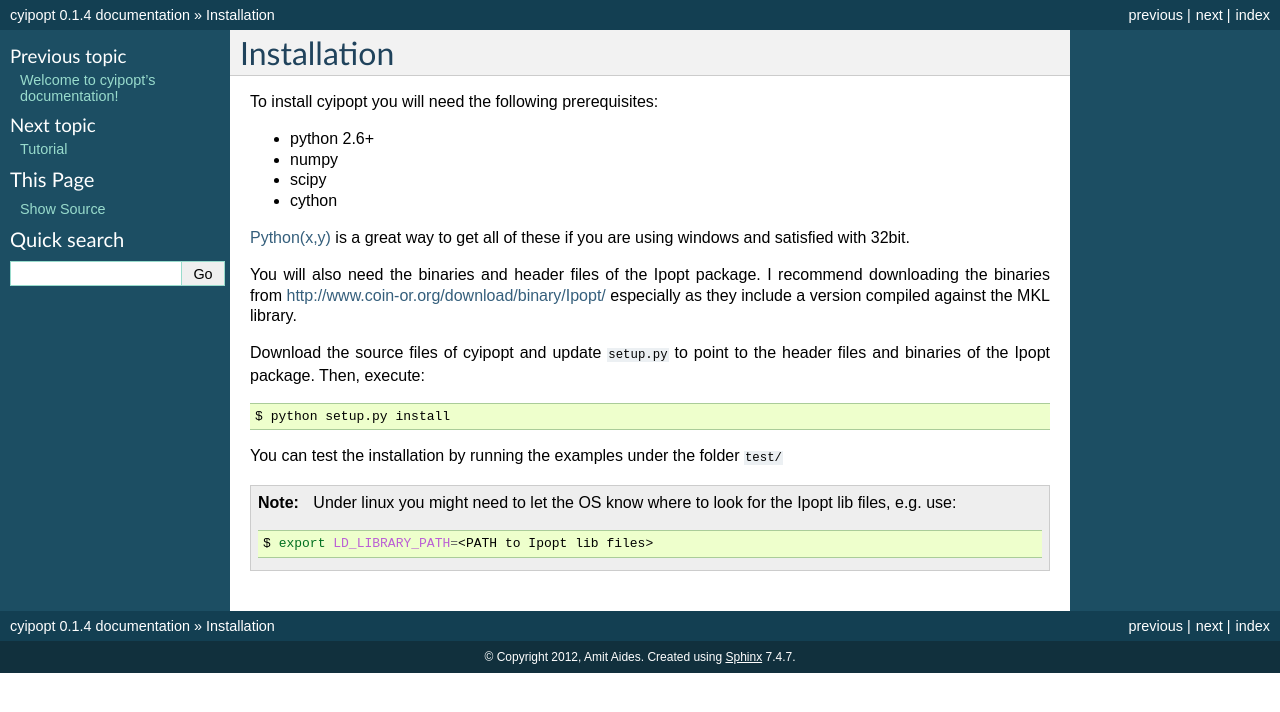
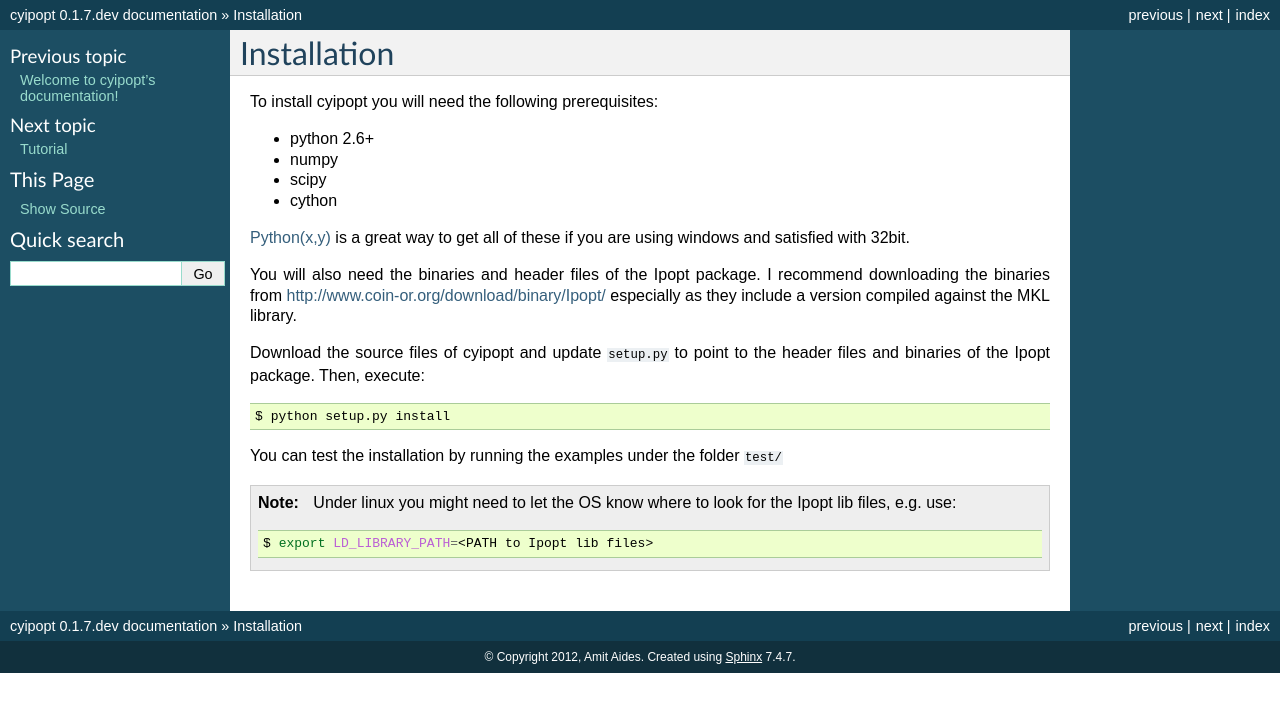
Before and after one commit to mechmotum/cyipopt, a Sphinx documentation site: the page built from doc/source/install.rst, in a window 1280 px wide. Shown: the top 712 px of the page. Built offline with Sphinx 7.4.7, drawn with Linux system fonts in a browser that asks for light colours; formulas are drawn with MathJax 3.

Commit message:
Set the version to development as per PEP 440.

```diff
--- a/doc/source/conf.py
+++ b/doc/source/conf.py
@@ -49,9 +49,9 @@ copyright = u'2012, Amit Aides'
 # built documents.
 #
 # The short X.Y version.
-version = '0.1.4'
+version = '0.1.7'
 # The full version, including alpha/beta/rc tags.
-release = '0.1.4'
+release = '0.1.7.dev'
 
 # The language for content autogenerated by Sphinx. Refer to documentation
 # for a list of supported languages.
--- a/setup.py
+++ b/setup.py
@@ -21,7 +21,7 @@ import six
 
 
 PACKAGE_NAME = 'ipopt'
-VERSION = '0.1.6'
+VERSION = '0.1.7.dev'
 DESCRIPTION = 'A Cython wrapper to the IPOPT optimization package'
 AUTHOR = 'Matthias Kümmerer'
 EMAIL = 'matthias.kuemmerer@bethgelab.org'
```
